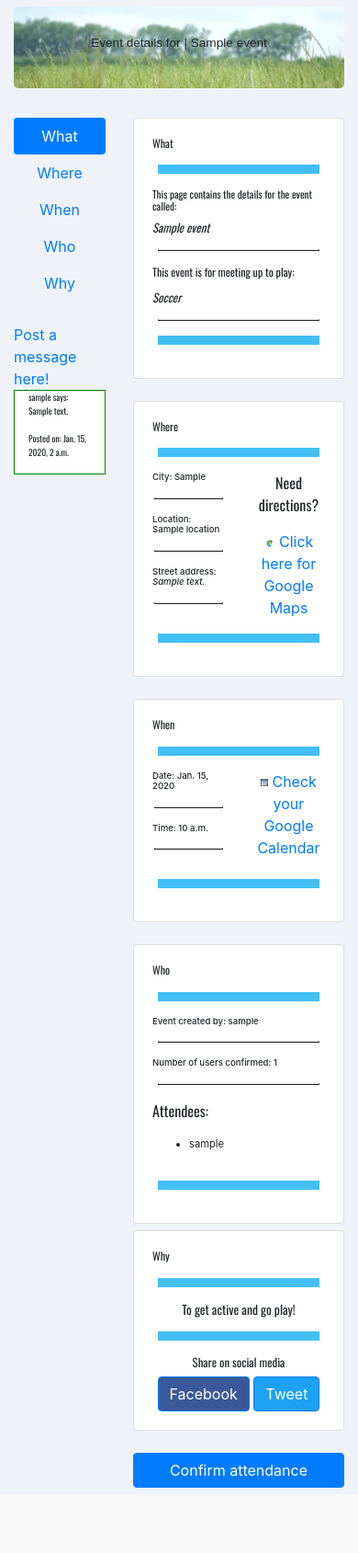
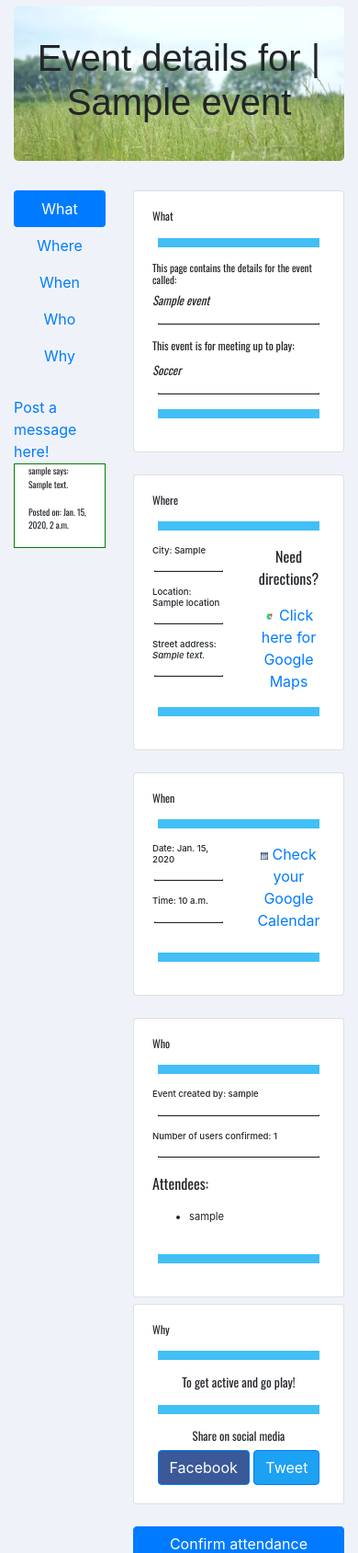
Before and after one commit to jrodowick/SeniorProject, a Django app: page /events/view/1/ in a window 390 px wide. Shown: the part 56-1745 px from the top of the page at 92% size. Before the commit the page ends 1674 px from the top, so only its background shows below. Run offline with Django 3.2, Linux system fonts and the light colour scheme; a user stored in the database is signed in; tables that the repository leaves empty hold one stand-in row (values such as "Sample post"); some libraries are stand-ins or nearby versions.

Commit message:
Fixes header sizing

```diff
--- a/gagp/static/css/style.css
+++ b/gagp/static/css/style.css
@@ -210,16 +210,16 @@ hr.style1 {
   .card .card-title {
     font-size:75%;
   }
-  h1 {
+  .card h1 {
     font-size:85%;
   }
-  h3  {
+  .card h3  {
     font-size:80%;
   }
-  h4 {
+  .card h4 {
     font-size:70%
   }
-  h5 {
+  .card h5 {
     font-size:60%;
   }
 }
```
